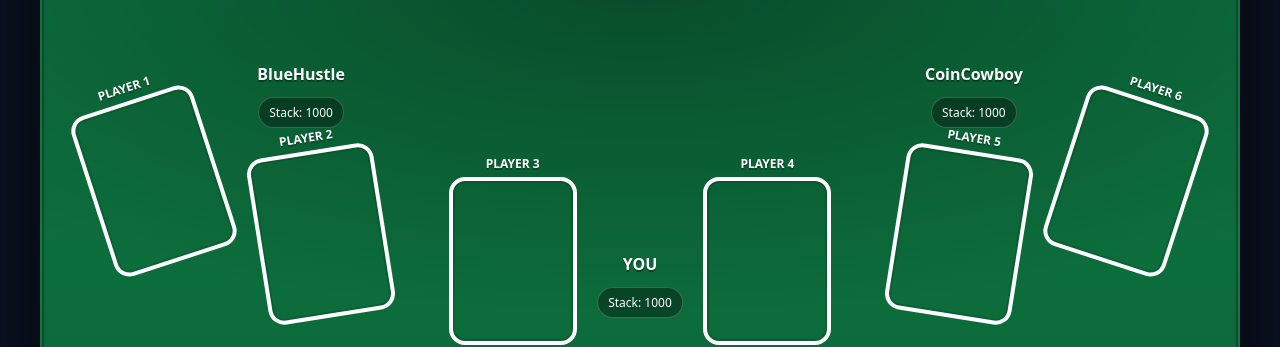
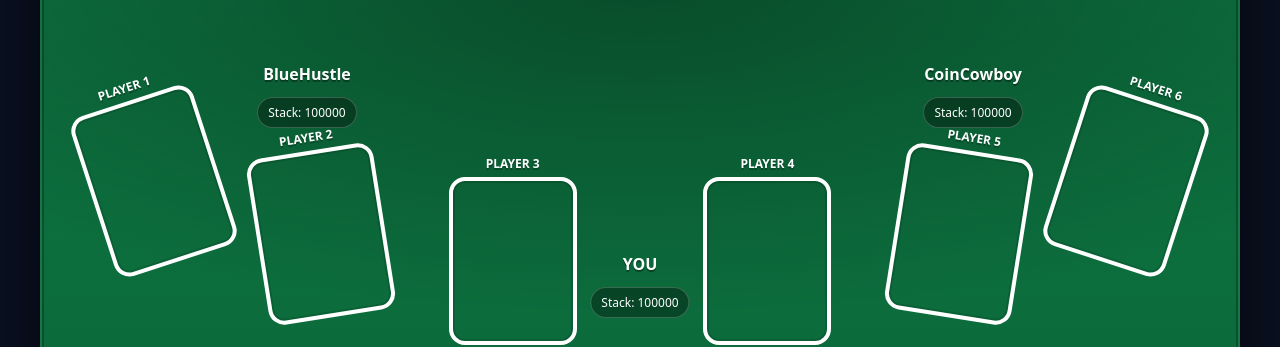
Before and after one commit to PettyMiggzy/Miggzy, a plain HTML site: page poker.html in a window 1280 px wide. Shown: the part 639-986 px from the top of the page. Drawn offline with Linux system fonts and the light colour scheme.

Commit message:
Update poker.html

```diff
--- a/poker.html
+++ b/poker.html
@@ -176,17 +176,18 @@
     <div class="live-seat live-hero">
       <div class="live-name">YOU</div>
       <div class="row" id="hero-cards"></div>
-      <div class="stack">Stack: <span id="heroStack">1000</span></div>
+      <div class="stack">Stack: <span id="heroStack">100000</span></div>
     </div>
     <div class="live-seat live-opp1">
       <div class="live-name" id="opp1Name">Opponent 1</div>
       <div class="row" id="opp1-cards"></div>
-      <div class="stack">Stack: <span id="b1Stack">1000</span></div>
+      <div class="stack">Stack: <span id="b1Stack">100000
+      </span></div>
     </div>
     <div class="live-seat live-opp2">
       <div class="live-name" id="opp2Name">Opponent 2</div>
       <div class="row" id="opp2-cards"></div>
-      <div class="stack">Stack: <span id="b2Stack">1000</span></div>
+      <div class="stack">Stack: <span id="b2Stack">100000</span></div>
     </div>
 
     <!-- Real board + pot -->
@@ -296,7 +297,7 @@
 
   /* ======= Poker engine (same logic, matches 3 seats) ======= */
   const suits=['♠','♥','♦','♣'], ranks=['2','3','4','5','6','7','8','9','T','J','Q','K','A'];
-  let deck=[], board=[], hero=[], bot1=[], bot2=[], pot=0, heroStack=1000, b1Stack=1000, b2Stack=1000, street='pre', betToCall=0;
+  let deck=[], board=[], hero=[], bot1=[], bot2=[], pot=0, heroStack=100000, b1Stack=100000, b2Stack=100000, street='pre', betToCall=0;
 
   function updateStacks(){ $("heroStack").textContent=heroStack; $("b1Stack").textContent=b1Stack; $("b2Stack").textContent=b2Stack; $("pot").textContent=pot; }
   function suitColor(s){ return (s==='♥'||s==='♦')?'red':'black'; }
```
